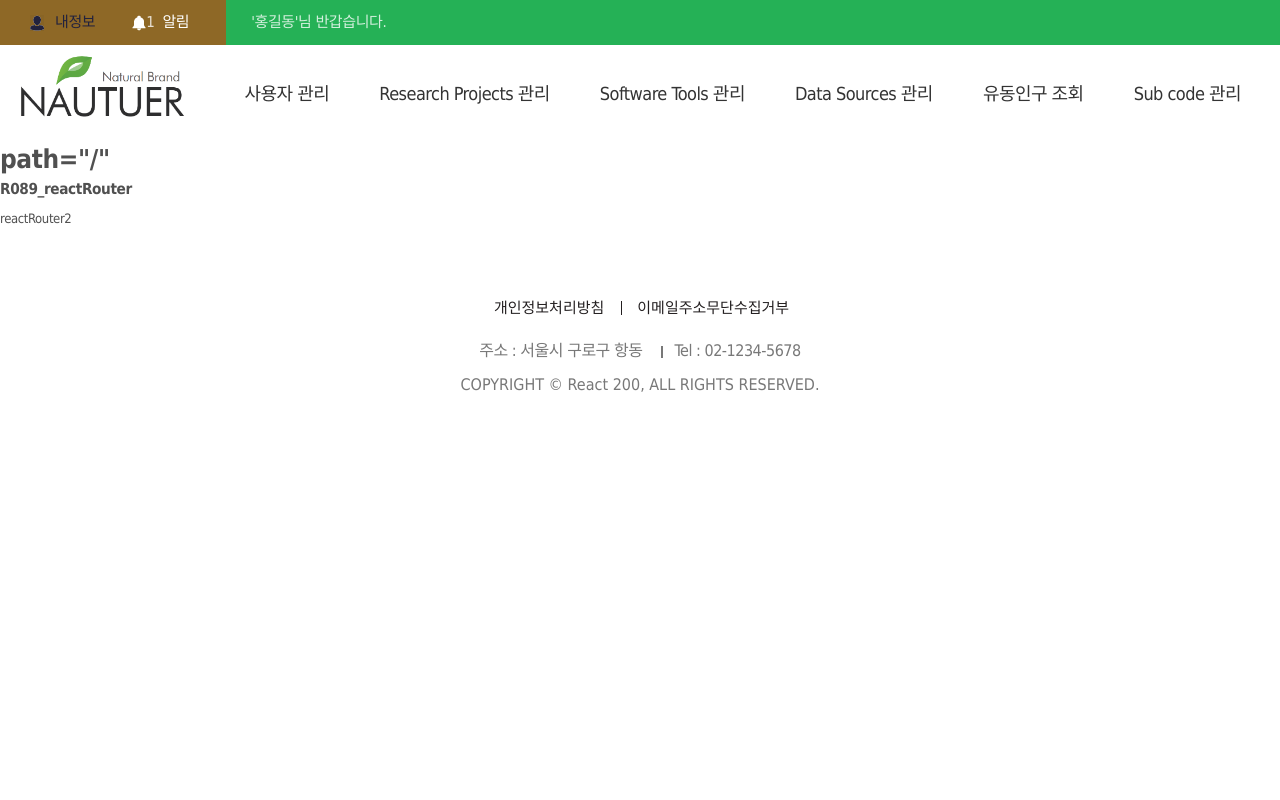
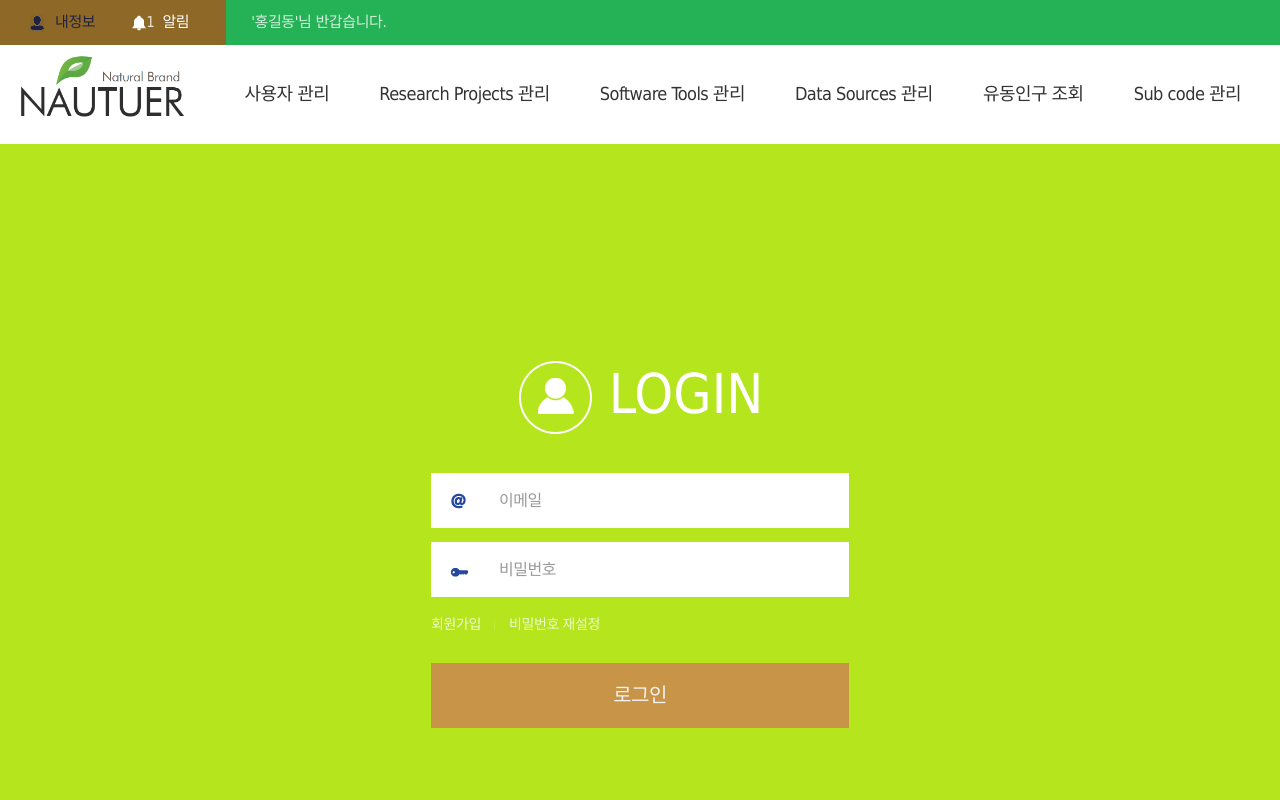
Before and after one commit to lee-kangpyo/react-start, a React (Create React App) app in the folder client/: page / in a window 1280 px wide. Shown: the top 800 px of the page. Built offline with nearby package versions, Linux system fonts and the light colour scheme.

Commit message:
로그인 컴포넌트

```diff
--- a/client/src/components/App.js
+++ b/client/src/components/App.js
@@ -1,22 +1,22 @@
 import React from 'react';
 import { Route, Routes } from "react-router-dom";
-import ReactRouter from './R089_reactRouter'
-import ReactRouter2 from './R089_reactRouter2'
+
 
 // css
 import '../css/new.css';
-
+// header
 import HeaderAdmin from './Header/Header admin';
-
+// footer
 import Footer from './Footer/Footer';
+// login
+import LoginForm from './LoginForm'
 
 function App(props) {
   return (
       <div className='App'>
         <HeaderAdmin />
         <Routes>
-          <Route exact path="/" element={<ReactRouter/>} />
-          <Route exact path='/reactRouter2' element={<ReactRouter2/>} />
+          <Route exact path="/" element={<LoginForm/>} />
         </Routes>
         <Footer />
       </div>
--- /dev/null
+++ b/client/src/components/LoginForm.js
@@ -0,0 +1,33 @@
+import React, { Component } from 'react';
+import { Link } from 'react-router-dom'
+
+class LoginForm extends Component {
+    render () {
+        return (
+            <section className="main">
+                <div className="m_login">
+                <h3><span><img src={require("../img/main/log_img.png")} alt="" /></span>LOGIN</h3>
+                <div className="log_box">
+                    <form onSubmit={this.handleSubmit}>
+                    <div className="in_ty1">
+                        <span><img src={require("../img/main/m_log_i3.png")} alt="" /></span>
+                        <input type="text" id="email_val" name="email" placeholder="이메일" onChange={this.handleChange} />
+                    </div>
+                    <div  className="in_ty1">
+                        <span className="ic_2"><img src={require("../img/main/m_log_i2.png")} alt="" /></span>
+                        <input type="password" id="pwd_val" name="password" placeholder="비밀번호" onChange={this.handleChange} />
+                    </div>
+                    <ul className="af">
+                        <li><Link to={'/register_check'}>회원가입</Link></li>
+                        <li className="pwr_b" onClick={this.pwdResetClick}><a href="#n">비밀번호 재설정</a></li>
+                    </ul>
+                    <button className="s_bt" type="submit" onClick={this.submitClick}>로그인</button>
+                    </form>
+                </div>
+                </div>
+            </section>
+        );
+    }
+}
+
+export default LoginForm;
```
